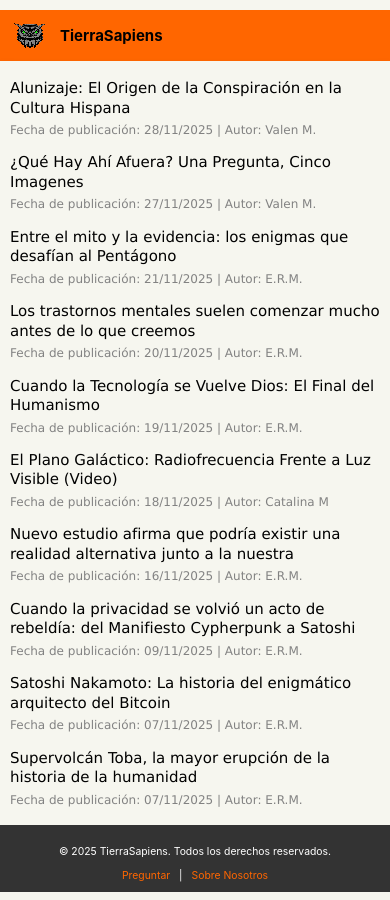
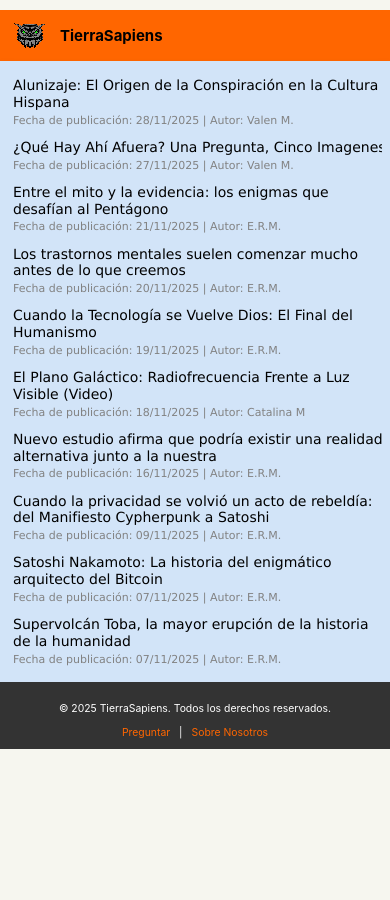
Before and after one commit to TierraSapiens/RealidadAlterna, a Jekyll site: the page built from index.md, in a window 390 px wide. Built offline with Jekyll 4.4.1, drawn with Linux system fonts in a browser that asks for light colours.

Commit message:
Modificacion media

```diff
--- a/assets/css/style.css
+++ b/assets/css/style.css
@@ -161,29 +161,31 @@ footer {
 }
 
 /*=========================================
-   2.1 FORMATO PARA MOBILES V 1.1
+   2.1 FORMATO PARA MOBILES V 1.2
    =========================================*/
 @media (max-width: 600px) {
 
-    /* ✅ 1. Color de fondo general estilo HN */
-    body, main {
+    /* ✅ 1. Color de fondo general estilo HN y eliminar márgenes del body */
+    body {
         background-color: #f6f6ef !important; /* El color crema característico de HN */
         /* Aseguramos una fuente estándar limpia */
         font-family: -apple-system, BlinkMacSystemFont, "Segoe UI", Roboto, Helvetica, Arial, sans-serif !important;
+        margin: 0 !important;  /* ✅ CRUCIAL: Elimina el espacio blanco sobre la barra naranja */
     }
 
+    /* Configuración del contenedor principal */
     main {
-        /* Ajuste de márgenes del contenedor principal */
-        padding: 10px 5px !important;
+        /* Ajuste de márgenes del contenedor principal. Se alinea el contenido. */
+        padding: 10px 8px !important;
         width: auto !important;
     }
 
-    /* ✅ 2. Configuración del Artículo */
+    /* Configuración del Artículo (fila) */
     .post-item {
         display: block !important;
-        padding: 8px 0 !important; /* ✅ Añadimos espacio interno vertical entre items */
+        padding: 6px 0 !important; /* Espacio interno vertical un poco más compacto */
         margin: 0 !important;      /* Quitamos margen externo */
-        border-bottom: none !important; /* ✅ CRUCIAL: HN no usa líneas divisorias */
+        border-bottom: none !important; /* HN no usa líneas divisorias */
         overflow: hidden;
     }
 
@@ -192,43 +194,29 @@ footer {
         display: none !important;
     }
 
-    /* ✅ 3. Contenedor del texto */
+    /* Contenedor del texto */
     .post-content {
         padding-top: 0 !important;
         margin-top: 0 !important;
-        /* Ajustamos el padding lateral. Si tienes una columna de números a la izquierda en tu HTML,
-           necesitarás aumentar el padding-left aquí para que el texto no se monte encima. */
-        padding-left: 5px !important;
+        padding-left: 5px !important; /* Ajusta según necesites si añades números a la izquierda */
         padding-right: 5px !important;
         width: 100% !important;
         text-align: left !important;
     }
 
-    /* ✅ 4. Estilo del Título */
+    /* ✅ 2. Estilo del Título - TAMAÑO AJUSTADO */
     .post-content .post-title {
         display: block !important;
         width: 100% !important;
         margin-top: 0 !important;
-        margin-bottom: 2px !important; /* Pequeño espacio entre título y metadata */
-        /* ✅ Tamaño de letra mucho más grande y legible, estilo HN */
-        font-size: 15px !important;
+        margin-bottom: 1px !important; /* Espacio mínimo entre título y metadata */
+        /* ✅ Tamaño de letra reducido para que quepa en una línea */
+        font-size: 14px !important;
         font-weight: 500 !important; /* Peso normal o semi-negrita */
         color: #000000 !important;   /* Color negro para el título */
-        letter-spacing: normal !important; /* ✅ Quitamos el espaciado negativo */
-        line-height: 1.3 !important;
+        letter-spacing: normal !important;
+        line-height: 1.2 !important; /* Interlineado más compacto */
     }
-
-    /* ✅ FALTANTE: El dominio entre paréntesis */
-    /* Si en tu HTML tienes el dominio (ej: (github.com)) dentro de un <span>
-       dentro del título, deberías añadir una regla para que se vea gris y más pequeño.
-       Ejemplo hipotético: */
-    /*
-    .post-title span.domain-source {
-        color: #828282 !important;
-        font-size: 0.85em !important;
-        font-weight: normal !important;
-    }
-    */
 
     /* Reset de listas */
     .post-list {
@@ -237,7 +225,7 @@ footer {
         list-style: none !important;
     }
 
-    /* Topbar (sin cambios mayores, solo ajuste de padding) */
+    /* Topbar (sin cambios mayores) */
     .topbar .inner {
         margin: 0;
         padding: 5px 10px;
@@ -245,14 +233,14 @@ footer {
         flex-wrap: wrap;
     }
 
-    /* ✅ 5. Estilo de los Metadatos (puntos, autor, hora) */
+    /* ✅ 3. Estilo de los Metadatos - TAMAÑO AJUSTADO */
     .post-meta {
-        /* ✅ Tamaño de fuente legible pero pequeño */
-        font-size: 12px !important;
+        /* ✅ Tamaño de fuente reducido proporcionalmente */
+        font-size: 11px !important;
         /* ✅ Color gris medio característico de HN */
         color: #828282 !important;
         display: block !important;
-        margin-top: 3px !important; /* Espacio respecto al título */
+        margin-top: 2px !important; /* Espacio mínimo respecto al título */
         margin-bottom: 0 !important;
         line-height: 1.2 !important;
     }
```
